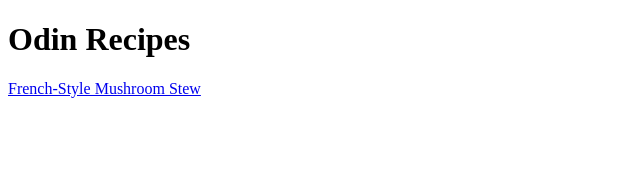
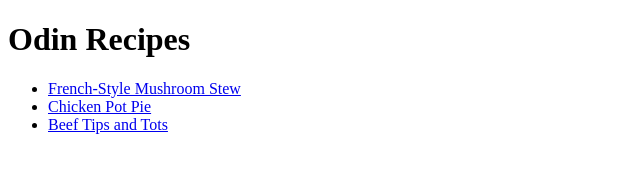
Before and after one commit to SkipperShark/odin-recipes, a plain HTML site: page index.html in a window 1280 px wide. Shown: the whole page, without its empty margins (0-640 px from the left). Drawn offline with Linux system fonts and the light colour scheme.

Commit message:
add links to new recipe pages

```diff
--- a/index.html
+++ b/index.html
@@ -7,6 +7,10 @@
 </head>
 <body>
     <h1>Odin Recipes</h1>
-    <a href="./recipes/french-style-mushroom-stew.html">French-Style Mushroom Stew</a>
+    <ul>
+        <li><a href="./recipes/french-style-mushroom-stew.html">French-Style Mushroom Stew</a></li>
+        <li><a href="./recipes/chicken-pot-pie.html">Chicken Pot Pie</a></li>
+        <li><a href="./recipes/beef-tips-and-tots.html">Beef Tips and Tots</a></li>
+    </ul>
 </body>
 </html>
```
